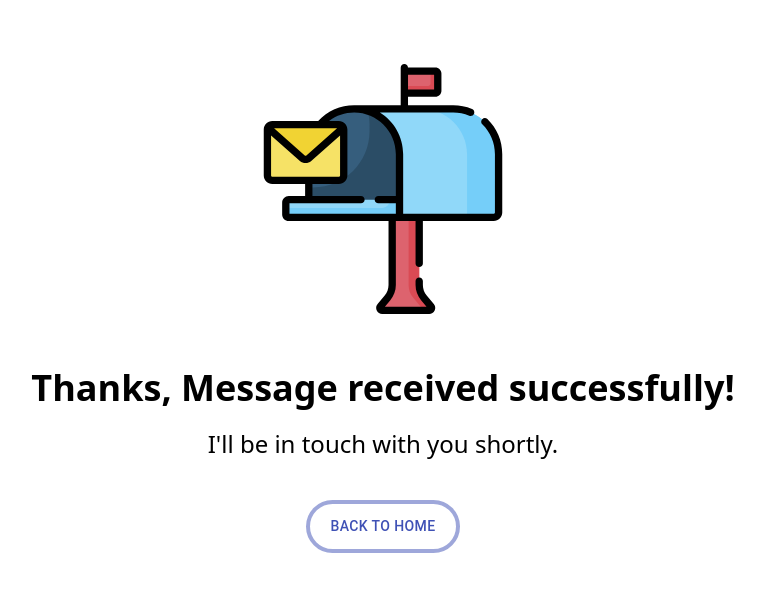
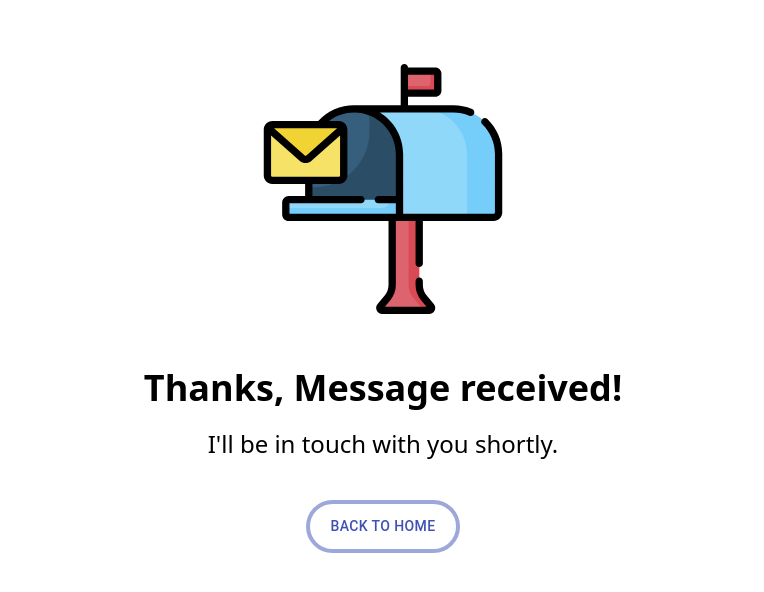
Before and after one commit to DaiSugi01/portfolio, a Next.js app: page /message-success in a window 1280 px wide. Shown: the top 592 px of the page, without its empty margins (257-1021 px from the left). Built offline with nearby package versions, Linux system fonts and the light colour scheme.

Commit message:
modified

```diff
--- a/pages/message-success.js
+++ b/pages/message-success.js
@@ -2,6 +2,12 @@ import Link from "next/link";
 import Button from "@material-ui/core/Button";
 import Image from "next/image";
 import styled from "styled-components";
+
+const Wrapper = styled.div`
+  text-align: center;
+  margin: auto;
+  margin-top: 4rem;
+`;
 
 const ThanksMessage = styled.h1`
   margin-top: 3rem;
@@ -24,14 +30,14 @@ const AboutMe = () => {
 
   return (
     <div className="h-full">
-      <div className="align-center text-center m-auto mt-16">
+      <Wrapper className="align-center text-center m-auto mt-16">
         <Image
           src="/images/contacts/mailbox.svg"
           width={250}
           height={250}
           alt="Mailbox"
         />
-        <ThanksMessage className="font-bold text-4xl">Thanks, Message received successfully!</ThanksMessage>
+        <ThanksMessage className="font-bold text-4xl">Thanks, Message received!</ThanksMessage>
         <Message className="font-thin text-2xl">
           I'll be in touch with you shortly.
         </Message>
@@ -40,7 +46,7 @@ const AboutMe = () => {
             Back to home
           </Button>
         </Link>
-      </div>
+      </Wrapper>
     </div>
   );
 };
```
